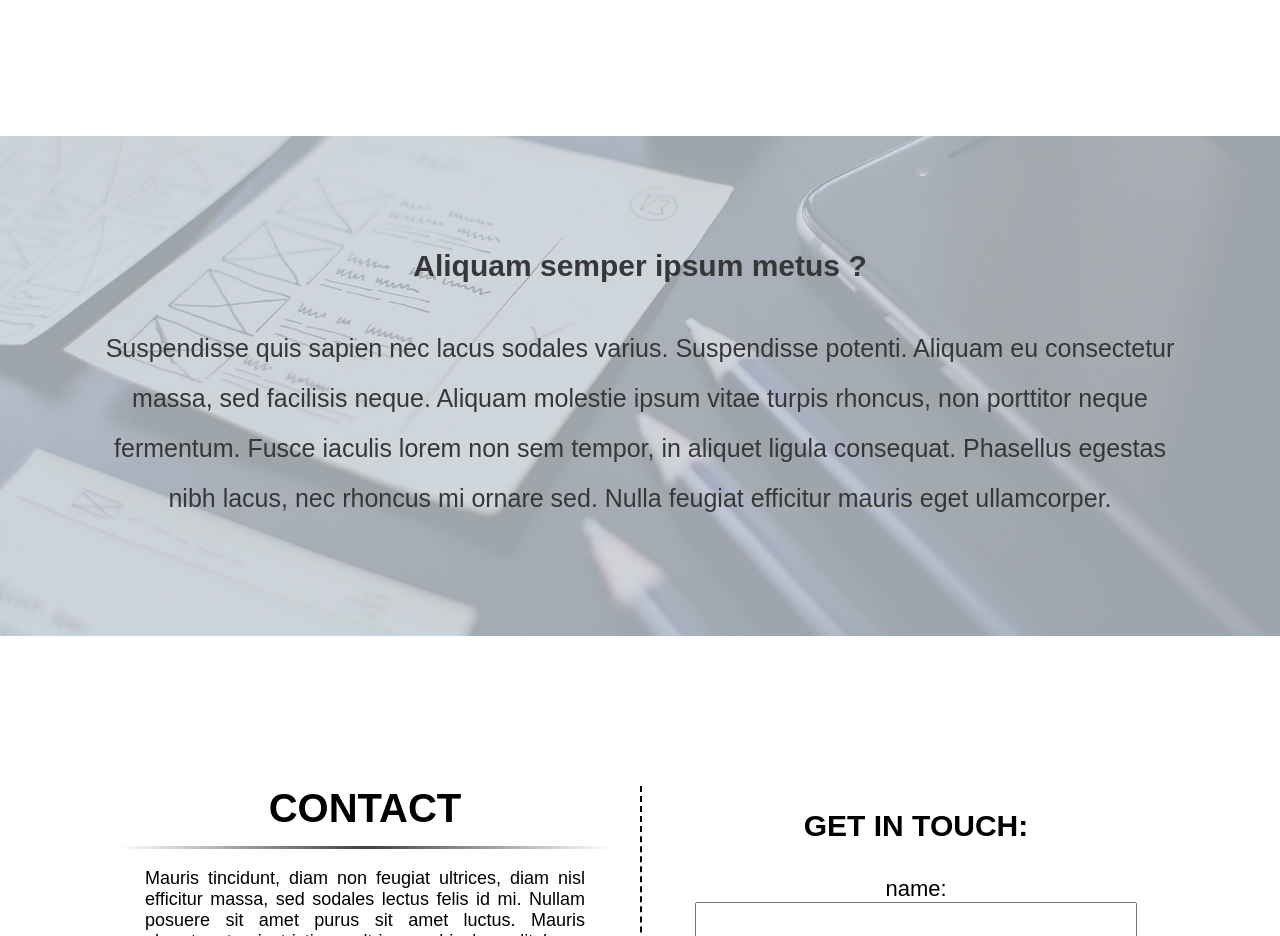
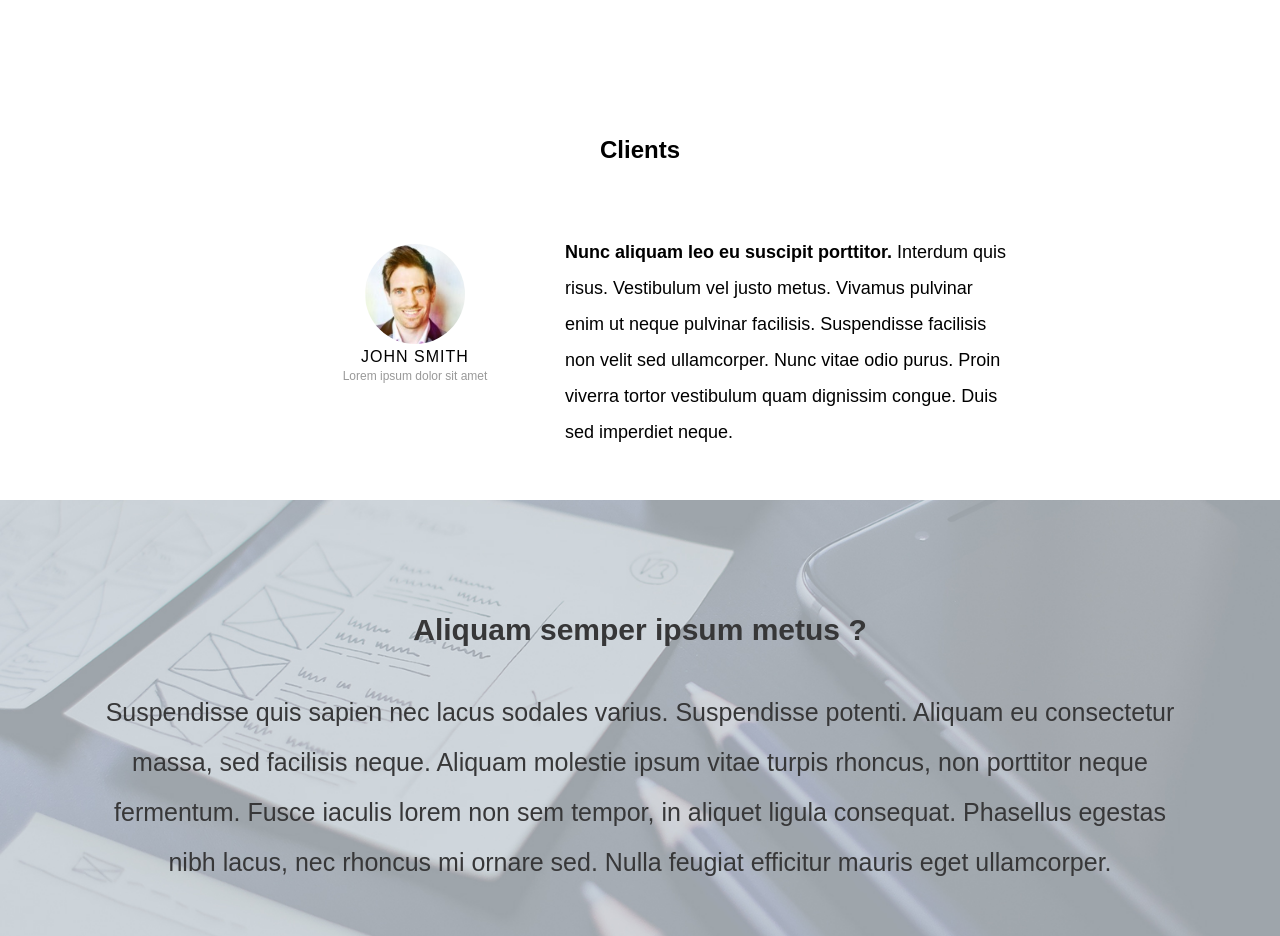
Before and after one commit to K-Wilczynska/first_project, a website: page index.html in a window 1280 px wide. Shown: the part 2760-3696 px from the top of the page. Drawn offline with nearby package versions, Linux system fonts and the light colour scheme; some packages are replaced by stand-ins of ours; a web font is replaced by a local one.

Commit message:
clients, basic version

```diff
--- a/index.html
+++ b/index.html
@@ -135,6 +135,34 @@
 
 
 
+<section id="clients">
+    <h2>Clients</h2>
+
+    <div class="client-arrows">
+        <div class="client-arrow-next"></div>
+        <div class="client-arrow-prev"></div>
+
+    </div>
+
+    <div class="clients-slider">
+
+        <div class="client-unit">
+            <div class="client-icon">
+                <img src="img/clients/client1.jpg">
+                <strong class="client-name">John Smith</strong>
+                <em class="client-title"> Lorem ipsum dolor sit amet</em>
+            </div>
+            <div class="client-opinion">
+                <p>
+                    <strong>Nunc aliquam leo eu suscipit porttitor. </strong> Interdum quis risus. Vestibulum vel justo metus. Vivamus pulvinar enim ut neque pulvinar facilisis. Suspendisse facilisis non velit sed ullamcorper. Nunc vitae odio purus. Proin viverra tortor vestibulum quam dignissim congue. Duis sed imperdiet neque.
+                </p>
+            </div>
+
+        </div>
+    </div>
+
+</section>
+
 
 
 <section id="notes" >
--- /dev/null
+++ b/scss/_clients.scss
@@ -0,0 +1,51 @@
+#clients h2{
+  width: 100%;
+  text-align: center;
+  margin-bottom: 80px;
+}
+
+.clients-slider{
+  width: 100%;
+  position: relative;
+
+
+  .client-unit{
+    max-width: 750px;
+    margin: 0 auto 50px;
+    display:flex;
+
+
+    .client-icon{
+      min-width: 300px;
+      text-align: center;
+
+      img{
+        max-width: 100px;
+        border-radius: 50%;
+      }
+
+      .client-name{
+        display: block;
+        text-transform: uppercase;
+        font-weight: 400;
+        letter-spacing: 1px;
+      }
+
+      .client-title{
+        font-style: normal;
+        font-size: 12px;
+        color: #999;
+      }
+
+
+    }
+
+    .client-opinion{
+      font-size: 18px;
+      line-height: 36px;
+      margin-top: -10px;
+
+    }
+
+  }
+}
--- a/scss/style.scss
+++ b/scss/style.scss
@@ -6,6 +6,7 @@
 @import "footer";
 @import "about";
 @import "notes";
+@import "clients";
 
 
 
```
Also changed, not shown: css/style.css, img/clients/client1.jpg (added), img/clients/client2.jpg (added), img/clients/client3.jpg (added), img/clients/client4.jpg (added).
